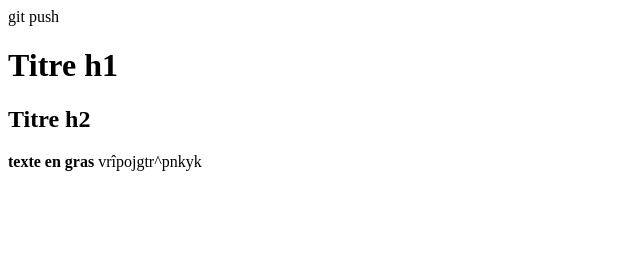
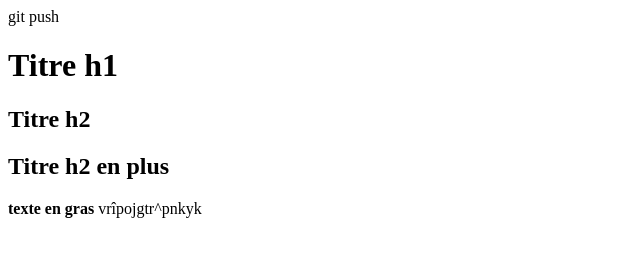
Before and after one commit to vincent-souchiere/my-super-website, a plain HTML site: page index-test.html in a window 1280 px wide. Shown: the whole page, without its empty margins (0-640 px from the left). Drawn offline with Linux system fonts and the light colour scheme.

Commit message:
Ajout h2

```diff
--- a/index-test.html
+++ b/index-test.html
@@ -8,6 +8,7 @@
 <body>git push
     <h1>Titre h1</h1>
     <h2>Titre h2</h2>
+    <h2>Titre h2 en plus</h2>
     <strong>texte en gras</strong> vrîpojgtr^pnkyk
 </body>
 </html>
```
